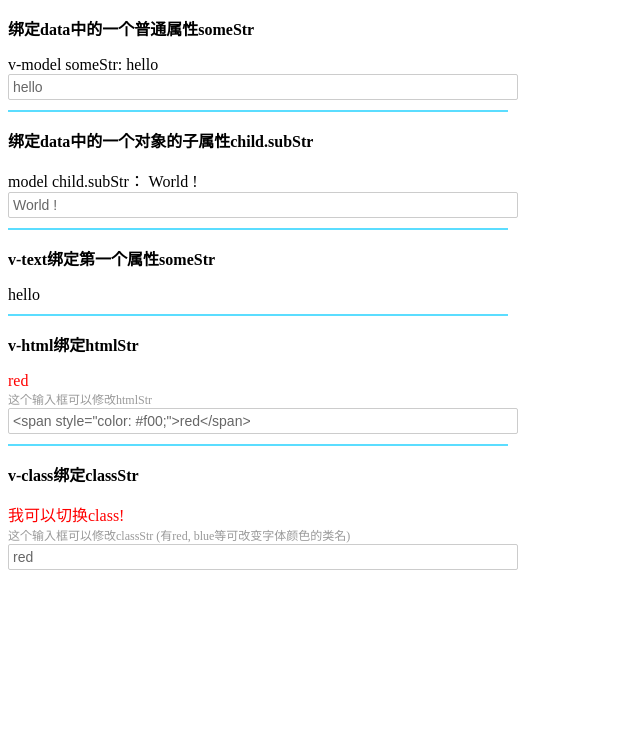
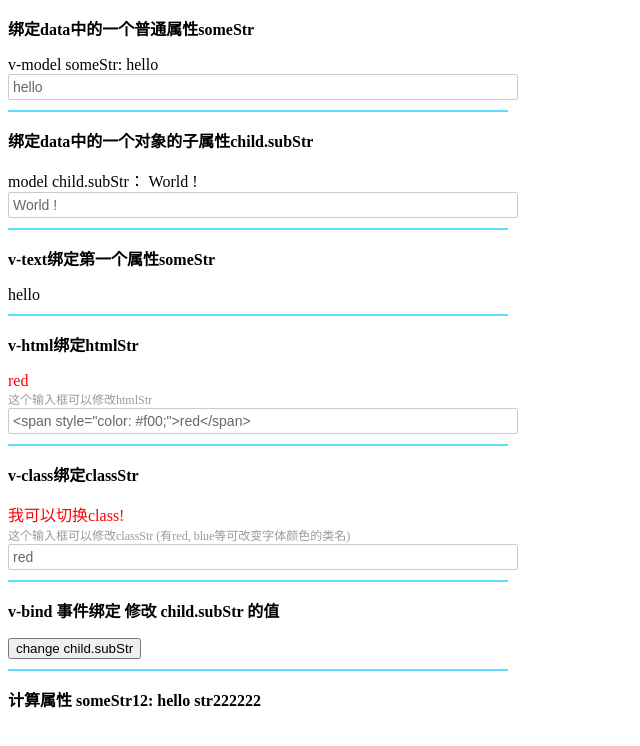
Before and after one commit to c0710/simple-vue, a website built with webpack: page index.html in a window 1280 px wide. Shown: the whole page, without its empty margins (0-640 px from the left). Built offline with nearby package versions, Linux system fonts and the light colour scheme.

Commit message:
计算属性

```diff
--- a/index.html
+++ b/index.html
@@ -83,6 +83,19 @@
     <input type="text" v-model="classStr">
 
 
+    <div class="line"></div>
+
+
+    <p class="title">v-bind 事件绑定 修改 child.subStr 的值</p>
+    <button v-on:click="clickBtn">change child.subStr</button>
+
+
+    <div class="line"></div>
+
+
+    <p class="title">计算属性 someStr12:   {{someStr12}}</p>
+
+
     <!--<p v-class="child.subStr" class="abc">-->
         <!--{{someStr}}-->
         <!--<span v-text="child.subStr"></span>-->
--- a/src/index.js
+++ b/src/index.js
@@ -17,7 +17,13 @@ let vm = new MVVM({
     methods: {
         clickBtn (e) {
             var randomStrArr = ['childOne', 'childTwo', 'childThree'];
-            this.child.subStr = randomStrArr[parseInt(Math.random() * 3)];
+            this.child.subStr = randomStrArr[parseInt(Math.random() * 3)] + Math.round(Math.random() * 10);
+        }
+    },
+
+    computed: {
+        someStr12() {
+            return this.someStr + this.someStr2
         }
     }
 
--- a/src/mvvm.js
+++ b/src/mvvm.js
@@ -14,6 +14,8 @@ export default class MVVM {
         Object.keys(data).forEach(key => {
             me._proxyData(key);
         });
+
+        this._initComputed();
 
         observe(data, this);
 
@@ -34,4 +36,20 @@ export default class MVVM {
             }
         });
     }
+
+    _initComputed () {
+        const me = this;
+        const computed = this.$options.computed;
+        if (typeof computed === 'object') {
+            Object.keys(computed).forEach(key => {
+                console.log(key);
+                Object.defineProperty(me, key, {
+                    get: typeof computed[key] === 'function'
+                        ? computed[key]
+                        : computed[key].get,
+                    set: function() {}
+                });
+            });
+        }
+    }
 }
```
